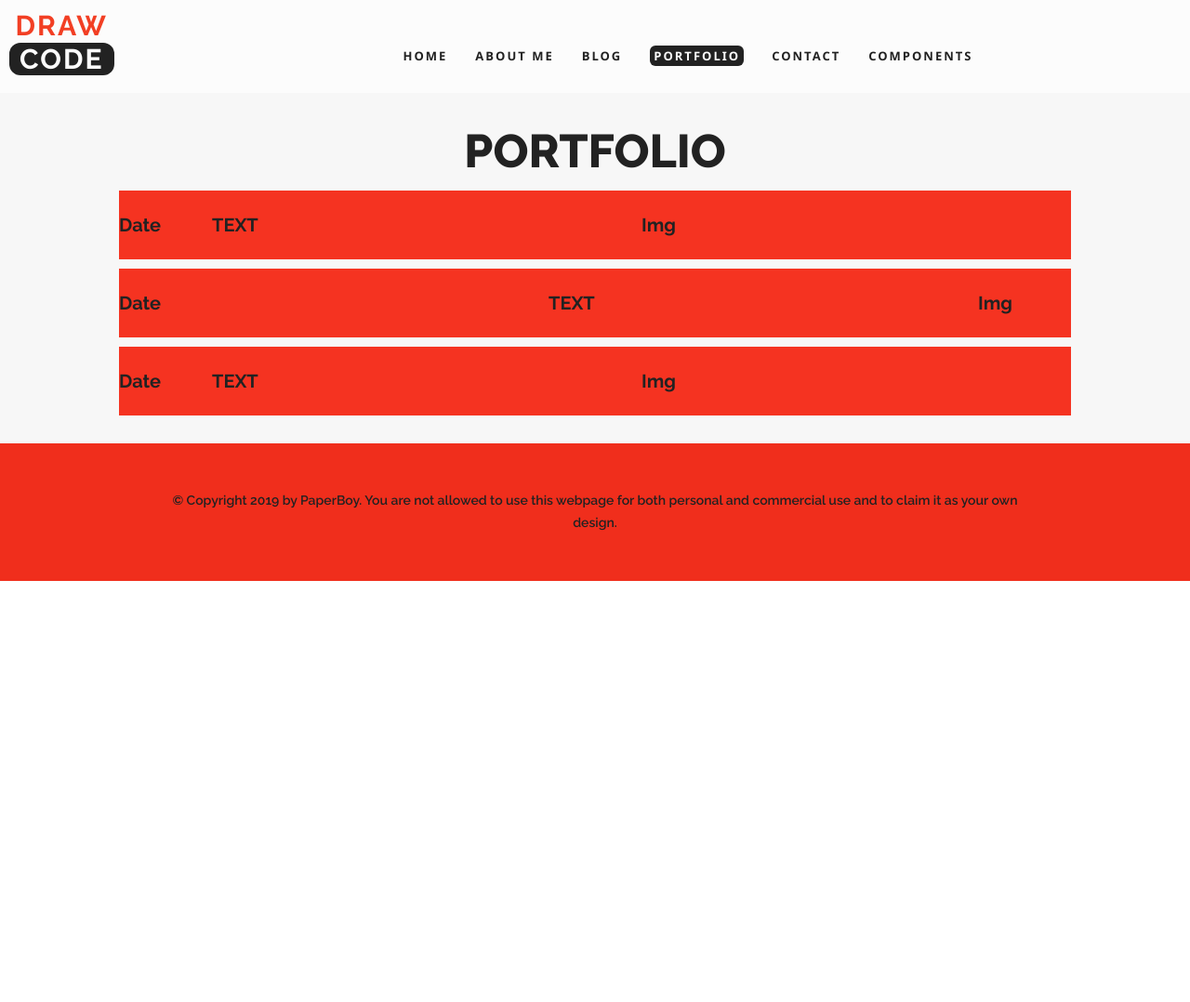
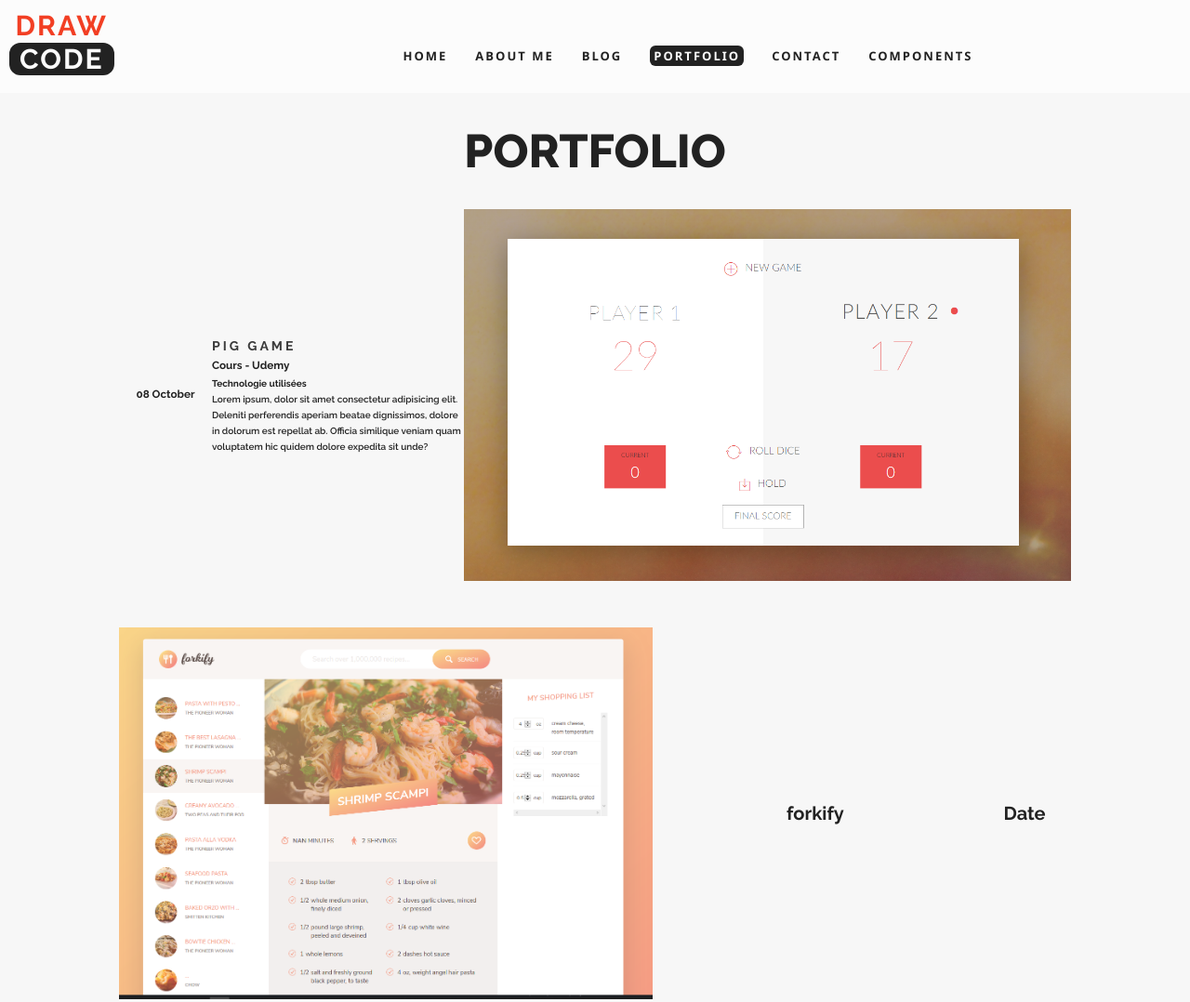
Before and after one commit to DevPrid3/projetthree, a website: page portfolio.html in a window 1280 px wide. Shown: the top 1078 px of the page at 93% size. Before the commit the page ends 800 px from the top, so only its background shows below. Drawn offline with Linux system fonts and the light colour scheme.

Commit message:
Suite Portfolio

```diff
--- a/portfolio.html
+++ b/portfolio.html
@@ -100,21 +100,28 @@
         </div> -->
 
         <div class="row py-md">
-            <h1>Date</h1>
-            <h1>TEXT</h1>
-            <h1>Img</h1>
+            <h3>08 October</h3>
+            <div class="portfolio-main__description">
+                <h2 class="heading-tertiary">PIG GAME</h2>
+                <h3>Cours - Udemy</h3>
+                <h4>Technologie utilisées</h4>
+                <p>Lorem ipsum, dolor sit amet consectetur adipisicing elit. Deleniti perferendis aperiam beatae dignissimos,
+                    dolore in dolorum est repellat ab. Officia similique veniam quam voluptatem hic quidem dolore expedita sit unde?</p>
+            </div>
+
+            <img src="./complete-javascript-course-master-capture/piggame.PNG" alt="" class="portfolio-main__img">
         </div>
 
         <div class="row-reverse py-md">
+            <img src="./complete-javascript-course-master-capture/forkify.PNG" alt="" class="portfolio-main__img">
+            <h1>forkify</h1>
             <h1>Date</h1>
-            <h1>TEXT</h1>
-            <h1>Img</h1>
         </div>
 
         <div class="row py-md">
             <h1>Date</h1>
             <h1>TEXT</h1>
-            <h1>Img</h1>
+            <img src="./complete-javascript-course-master-capture/Nouveau dossier/mixuze.PNG" alt="" class="portfolio-main__img">
         </div>
 
 
--- a/sass/base/_base.scss
+++ b/sass/base/_base.scss
@@ -29,14 +29,17 @@ body {
 %row {
     width: 80%;
     margin: 0 auto;
-    background-color: $color-primary-dark;
+    // background-color: $color-white;
     margin-bottom: 1rem;
     display: grid;
+    align-items: center;
+    justify-items: center;
 }
 
 .row {
     @extend %row;
     grid-template-columns: 10rem repeat(2,1fr);
+
 }
 
 .row-reverse {
--- a/sass/pages/_portfolio.scss
+++ b/sass/pages/_portfolio.scss
@@ -2,4 +2,12 @@
     background-color: $color-white-2;
     grid-column: full-start / full-end;
     padding: 2rem 0;
+
+    &__img {
+        height: 40rem;
+    }
+
+    &__description {
+        justify-self: center;
+    }
 }
```
Also changed, not shown: complete-javascript-course-master-capture/Nouveau dossier/Glozzom.PNG (added), complete-javascript-course-master-capture/Nouveau dossier/Looplab.PNG (added), complete-javascript-course-master-capture/Nouveau dossier/blogen.PNG (added), complete-javascript-course-master-capture/Nouveau dossier/colorgame.PNG (added), complete-javascript-course-master-capture/Nouveau dossier/mixuze.PNG (added), complete-javascript-course-master-capture/Nouveau dossier/nexter.PNG (added), complete-javascript-course-master-capture/Nouveau dossier/portfoliogrid.PNG (added), complete-javascript-course-master-capture/Nouveau dossier/shifumi.PNG (added), complete-javascript-course-master-capture/Nouveau dossier/trillo.PNG (added), complete-javascript-course-master-capture/budgety.PNG (added), complete-javascript-course-master-capture/forkify.PNG (added), complete-javascript-course-master-capture/piggame.PNG (added), css/style.css, 1 other file.
